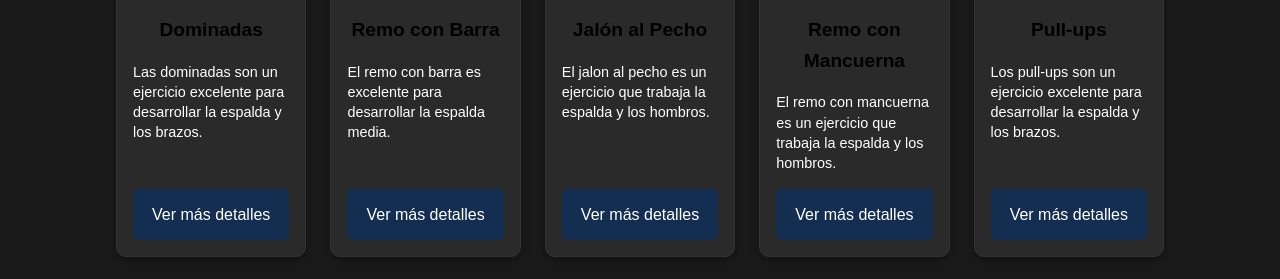
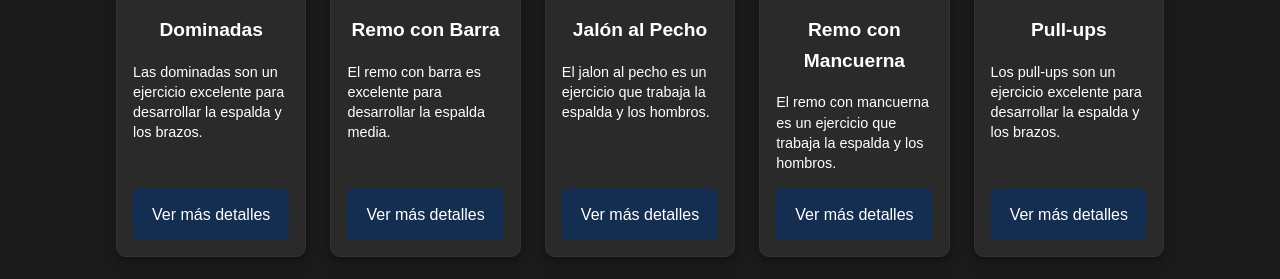
Before and after one commit to VictorArdite/corecraft, a PHP site: page /corecraft/index.php?action=consultaEjercicios in a window 1280 px wide. Shown: the part 1834-2113 px from the top of the page. Run offline with PHP 8.4, Linux system fonts and the light colour scheme.

Commit message:
Titulos cambiados

```diff
--- a/public/css/consultaEjercicios.css
+++ b/public/css/consultaEjercicios.css
@@ -114,7 +114,7 @@ nav ul li a:hover {
 .ejercicio-card h3 {
     padding: 1rem;
     margin: 0;
-    color: #000000;
+    color: #ffffff;
     font-size: 1.2rem;
     text-align: center;
     flex-grow: 0;
```
